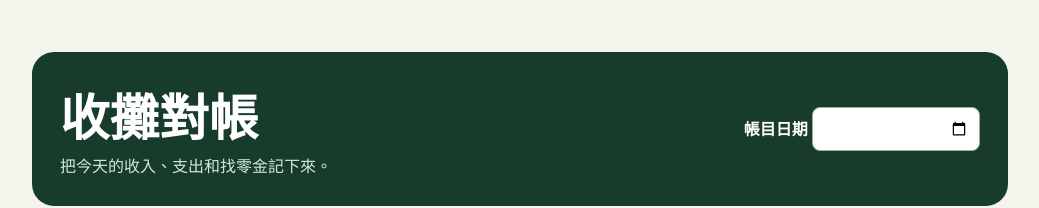
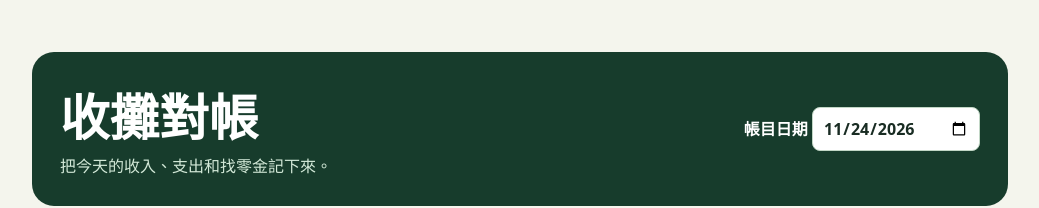
Before and after one commit to yunhui0423/stall-ledger, a plain HTML site: page index.html in a window 1280 px wide. Shown: the top 208 px of the page, without its empty margins (120-1159 px from the left). Drawn offline with Linux system fonts and the light colour scheme.

Commit message:
Make the ledger date readable on the dark header

```diff
--- a/index.html
+++ b/index.html
@@ -12,6 +12,8 @@ h1,h2,p{margin:0} h1{font-size:clamp(2rem,6vw,3.1rem)} header p{color:#d3e9d8}
 section{background:#fff;padding:22px;border:1px solid #dbe4d8;border-radius:18px;min-width:0}
 h2{font-size:1.2rem;margin-bottom:12px} label{display:block;font-weight:600}
 button,input,select,textarea{font:inherit;color:inherit;border:1px solid #9caf9e;border-radius:8px;padding:8px 10px;max-width:100%}
+#day{background:#fff;color:#192c23;border-color:#c2d7c6}
+#day::-webkit-datetime-edit{color:#192c23}
 textarea{display:block;width:100%;min-height:110px;margin:6px 0 12px;resize:vertical}
 button{background:#edf4eb;cursor:pointer} button:hover{filter:brightness(.95)} .primary{background:#18543a;color:#fff;border-color:#18543a}
 button:focus-visible,input:focus-visible,textarea:focus-visible,select:focus-visible{outline:3px solid #bd7500;outline-offset:2px}
```
